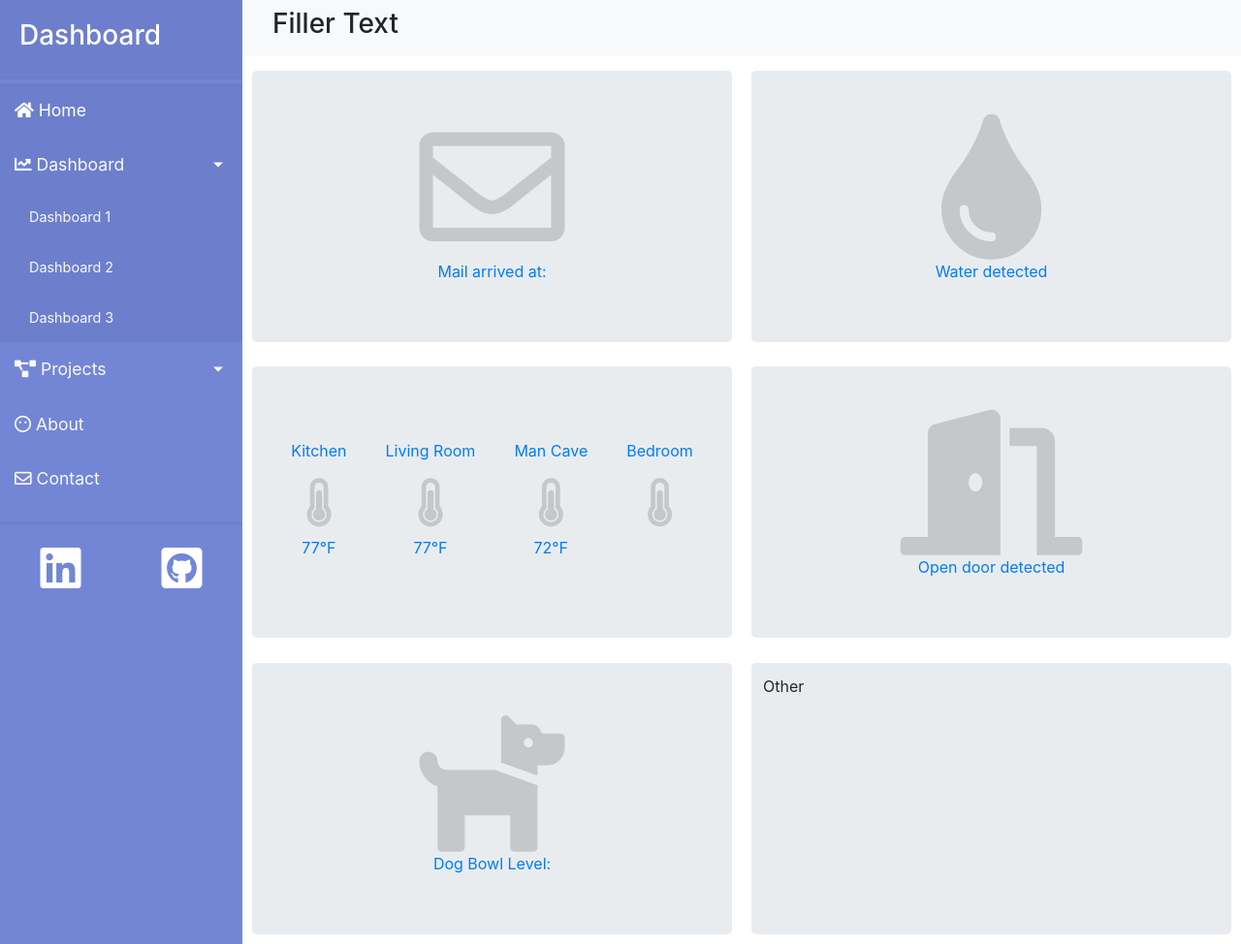
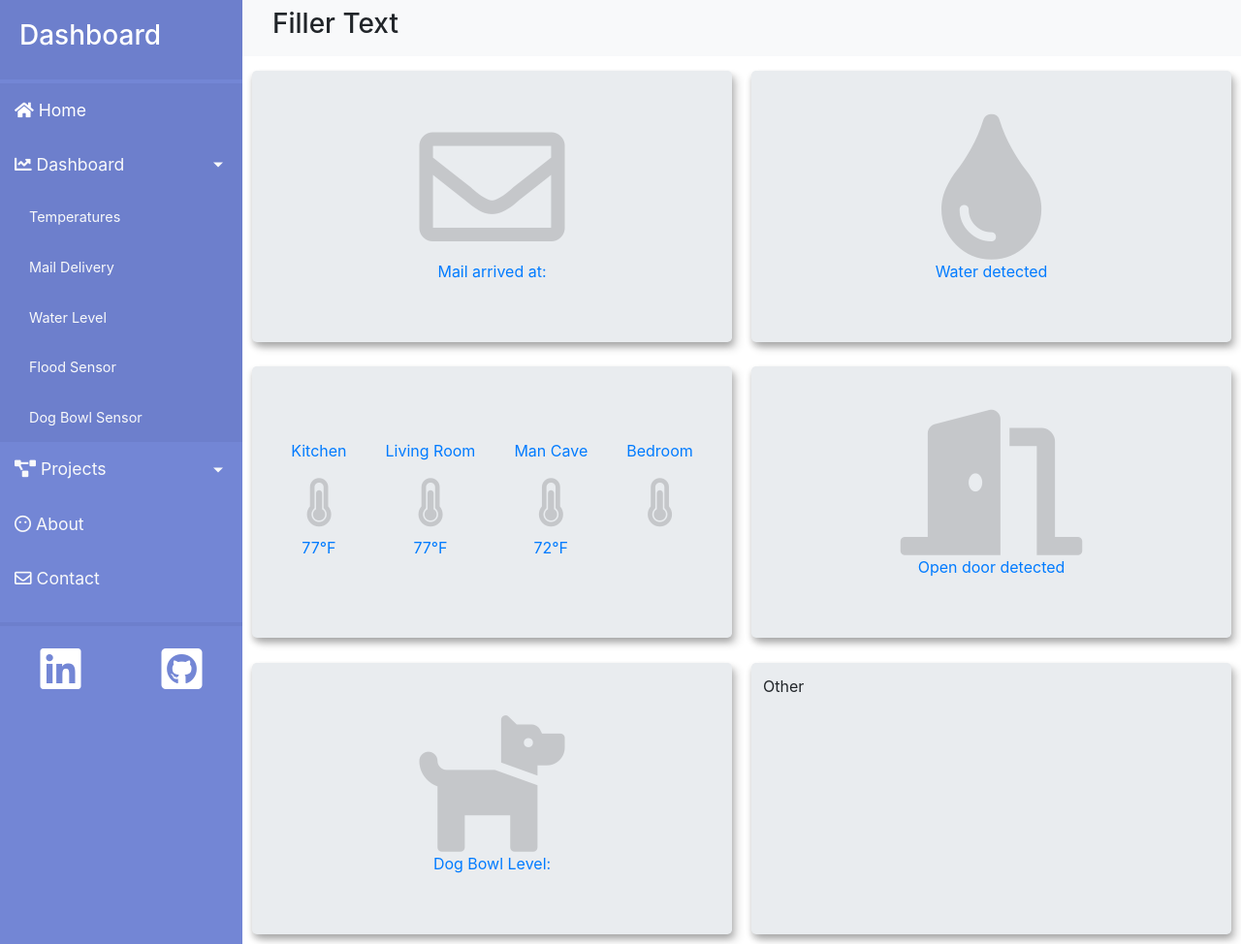
Before and after one commit to yddc902/Home-Automation-Dashboard, a Django app: page / in a window 1280 px wide, after a click on "Dashboard". Shown: the whole page at 97% size. Run offline with Django 3.2, Linux system fonts and the light colour scheme; data comes from the database, SQL or seed files in the repository; data that the repository does not hold is empty; some libraries are stand-ins or nearby versions.

Commit message:
Added box shadow to notification panels. Added dashboard names to dropdo

```diff
--- a/api_app/static/api_app/css/notification.css
+++ b/api_app/static/api_app/css/notification.css
@@ -4,6 +4,7 @@
   height: 280px;
   padding: .75rem;
   margin-bottom: 2rem;
+  box-shadow: 0 4px 6px 0 rgba(0, 0, 0, 0.2), 5px 6px 9px 0 rgba(0, 0, 0, 0.19);
 }
 
 #temp-grid {
--- a/api_app/static/api_app/css/sidebar.css
+++ b/api_app/static/api_app/css/sidebar.css
@@ -67,6 +67,11 @@ body {
   justify-content: space-evenly;
   padding-top: 15px;
 }
+
+/*#sidebar .link-container a i:hover {
+  color: #7386D5;
+  background: #fff;
+}*/
 
 #sidebar ul.components {
     padding: 20px 0;
--- a/api_app/templates/base.html
+++ b/api_app/templates/base.html
@@ -37,13 +37,19 @@
             </a>
             <ul class="collapse list-unstyled" id="pageSubmenu">
               <li>
-                <a href="#">Dashboard 1</a>
+                <a href="#">Temperatures</a>
               </li>
               <li>
-                <a href="#">Dashboard 2</a>
+                <a href="#">Mail Delivery</a>
               </li>
               <li>
-                <a href="#">Dashboard 3</a>
+                <a href="#">Water Level</a>
+              </li>
+              <li>
+                <a href="#">Flood Sensor</a>
+              </li>
+              <li>
+                <a href="#">Dog Bowl Sensor</a>
               </li>
             </ul>
           </li>
@@ -83,7 +89,7 @@
             </div>
             <div class="column">
               <div class="link-container">
-                <a class="link-icons" href="#"><i class="fab fa-github-square" style="font-size: 3em;"></i></a>
+                <a class="link-icons" href="https://github.com/RCoff"><i class="fab fa-github-square" style="font-size: 3em;"></i></a>
               </div>
             </div>
           </div>
```
